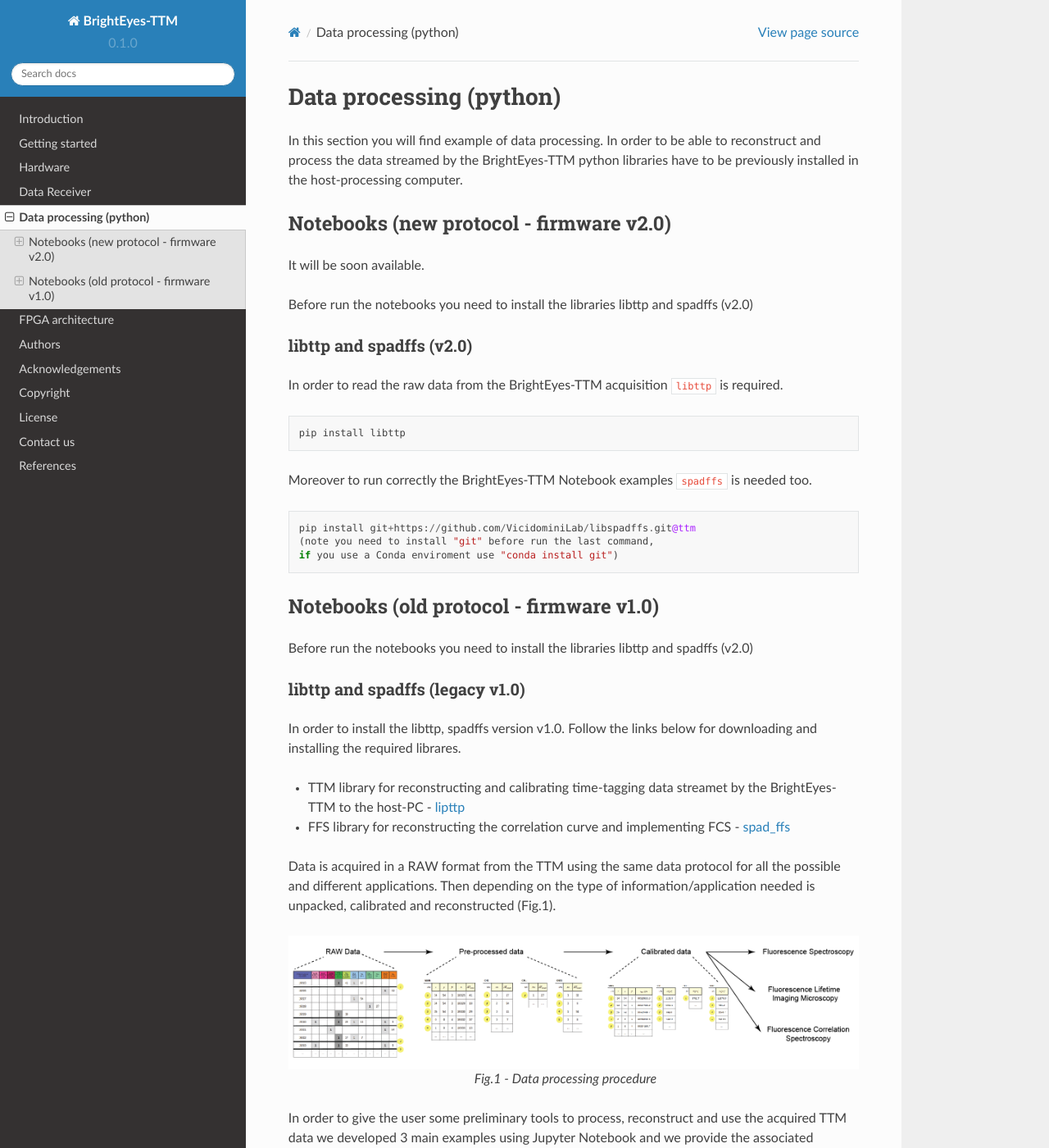
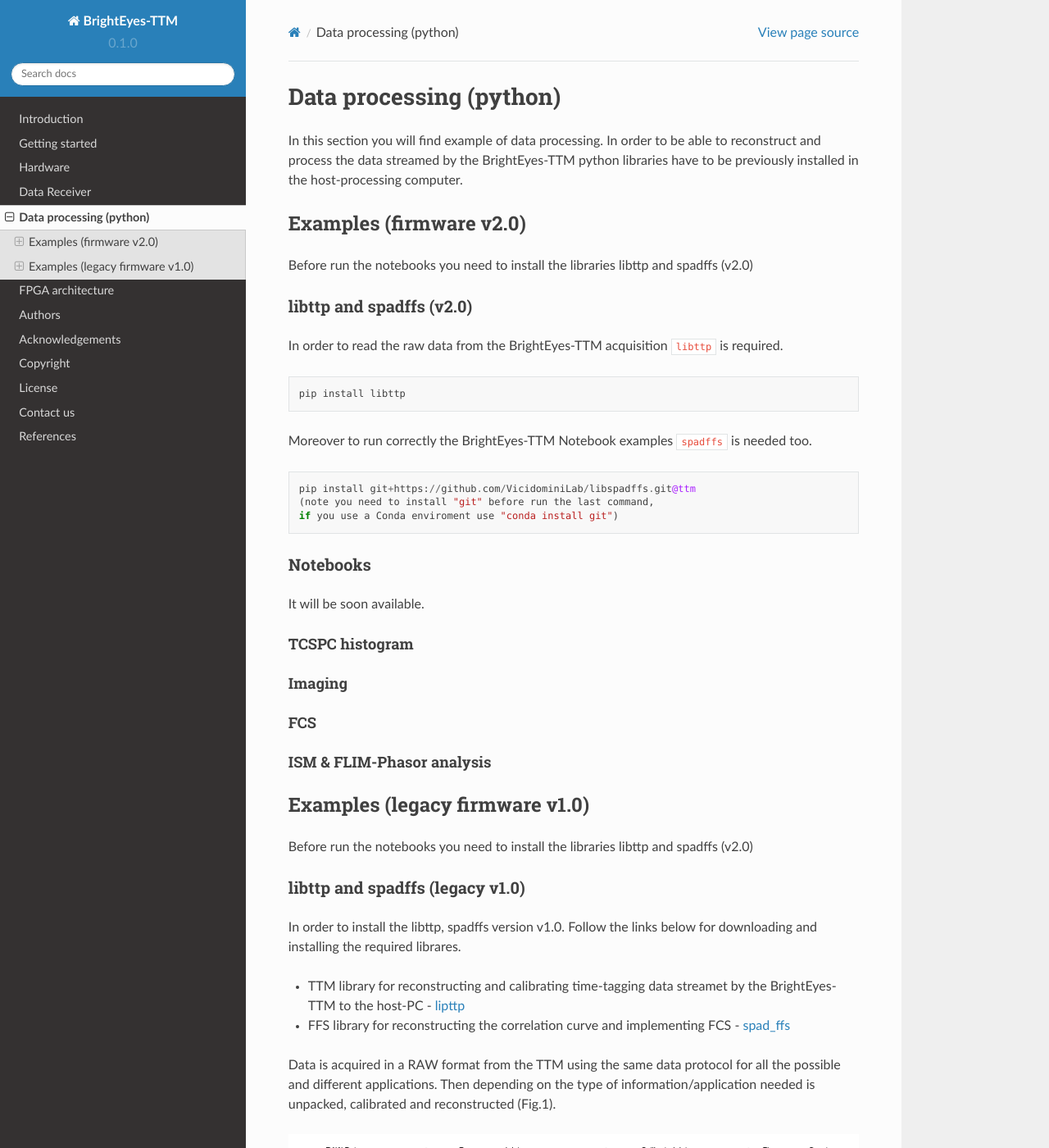
Before and after one commit to mattia-donato/BrightEyes-TTM-docs, a Sphinx documentation site: the page built from docs/source/dataprocessing.md, in a window 1280 px wide and 1400 px high. Shown: the whole window at 82% size. Built offline with Sphinx 7.4.7 and the Read the Docs theme 2.0.0, drawn with Linux system fonts in a browser that asks for light colours; pages that are not in the unit, such as notebooks, are missing from menus.

Commit message:
Update dataprocessing.md

````diff
--- a/docs/source/dataprocessing.md
+++ b/docs/source/dataprocessing.md
@@ -2,8 +2,7 @@
 
 In this section you will find example of data processing. In order to be able to reconstruct and process the data streamed by the BrightEyes-TTM python libraries have to be previously installed in the host-processing computer.
 
-## Notebooks (new protocol - firmware v2.0)
-It will be soon available.
+## Examples (firmware v2.0)
 
 Before run the notebooks you need to install the libraries libttp and spadffs (v2.0)
 
@@ -21,8 +20,19 @@
 (note you need to install "git" before run the last command,
 if you use a Conda enviroment use "conda install git")
 ```
+### Notebooks
+It will be soon available.
 
-## Notebooks (old protocol - firmware v1.0)
+#### TCSPC histogram
+
+#### Imaging
+
+#### FCS
+
+#### ISM & FLIM-Phasor analysis
+
+
+## Examples  (legacy firmware v1.0)
 
 Before run the notebooks you need to install the libraries libttp and spadffs (v2.0)
 
````
Also changed, not shown: other parts of docs/source/dataprocessing.md (+2 -0 lines).
